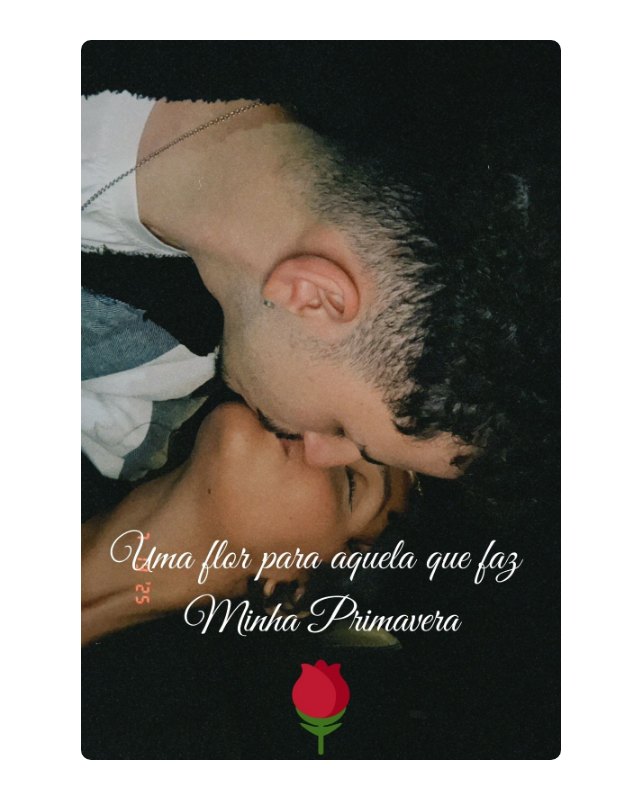
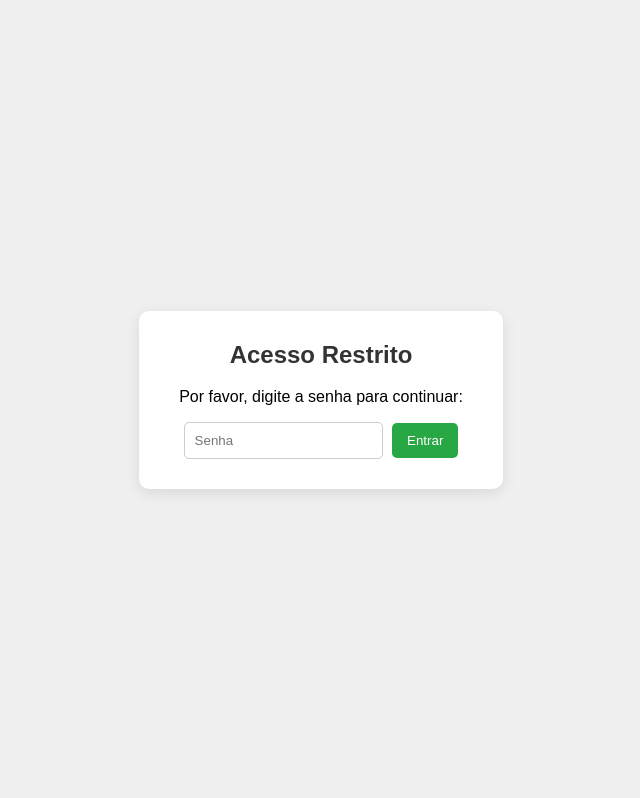
Before and after one commit to ErkYuri/for-her, a plain HTML site: page index.html in a window 1280 px wide. Shown: the whole page, without its empty margins (319-959 px from the left). Drawn offline with Linux system fonts and the light colour scheme.

Commit message:
Update index.html

```diff
--- a/index.html
+++ b/index.html
@@ -2,7 +2,7 @@
 <html>
 <head>
   <meta charset="UTF-8">
-  <title>Para Minha Petúnia</title>
+  <title>Para Você</title>
   <style>
     body {
       display: flex;
@@ -10,16 +10,106 @@
       align-items: center;
       height: 100vh;
       margin: 0;
-      background-color: #fff;
+      background-color: #f0f0f0; /* Um fundo suave para o prompt */
+      font-family: sans-serif;
     }
-    img {
+
+    /* Conteúdo principal que ficará oculto */
+    #conteudo-protegido {
+      display: none; /* Inicia oculto */
+      justify-content: center;
+      align-items: center;
+      width: 100%;
+      height: 100%;
+    }
+
+    #conteudo-protegido img {
       max-width: 90%;
       max-height: 90%;
       border-radius: 10px;
+      box-shadow: 0 4px 15px rgba(0,0,0,0.2);
     }
+
+    /* Estilo para a caixa de senha */
+    #senha-container {
+      text-align: center;
+      background-color: white;
+      padding: 30px 40px;
+      border-radius: 10px;
+      box-shadow: 0 4px 15px rgba(0,0,0,0.1);
+    }
+
+    #senha-container h2 {
+      margin-top: 0;
+      color: #333;
+    }
+
+    #senha-input {
+      padding: 10px;
+      border: 1px solid #ccc;
+      border-radius: 5px;
+      margin-right: 5px;
+    }
+
+    #senha-botao {
+      padding: 10px 15px;
+      border: none;
+      background-color: #28a745;
+      color: white;
+      border-radius: 5px;
+      cursor: pointer;
+    }
+
+    #senha-botao:hover {
+      background-color: #218838;
+    }
+
   </style>
 </head>
 <body>
-  <img src="for-her.jpg" alt="Minha Petúnia">
+
+  <div id="senha-container">
+    <h2>Acesso Restrito</h2>
+    <p>Por favor, digite a senha para continuar:</p>
+    <input type="password" id="senha-input" placeholder="Senha">
+    <button id="senha-botao" onclick="verificarSenha()">Entrar</button>
+  </div>
+
+  <div id="conteudo-protegido">
+    <img src="for-her.jpg" alt="Minha Primavera">
+  </div>
+
+  <script>
+    function verificarSenha() {
+      // --- ALTERE A SENHA AQUI ---
+      const senhaCorreta = "churros"; // Exemplo de senha. Troque pela sua!
+
+      var senhaDigitada = document.getElementById("senha-input").value;
+
+      if (senhaDigitada === senhaCorreta) {
+        // Se a senha estiver correta:
+        // 1. Esconde a caixa de senha
+        document.getElementById("senha-container").style.display = "none";
+        // 2. Mostra o conteúdo protegido
+        document.getElementById("conteudo-protegido").style.display = "flex";
+        // 3. (Opcional) Muda a cor de fundo do corpo da página de volta
+        document.body.style.backgroundColor = "#fff";
+      } else {
+        // Se a senha estiver incorreta:
+        alert("Senha incorreta. Tente novamente.");
+        // Limpa o campo de senha
+        document.getElementById("senha-input").value = "";
+      }
+    }
+
+    // Opcional: Permite que o usuário aperte "Enter" para tentar a senha
+    document.getElementById("senha-input").addEventListener("keyup", function(event) {
+      if (event.key === "Enter") {
+        event.preventDefault();
+        document.getElementById("senha-botao").click();
+      }
+    });
+  </script>
+
 </body>
 </html>
```
